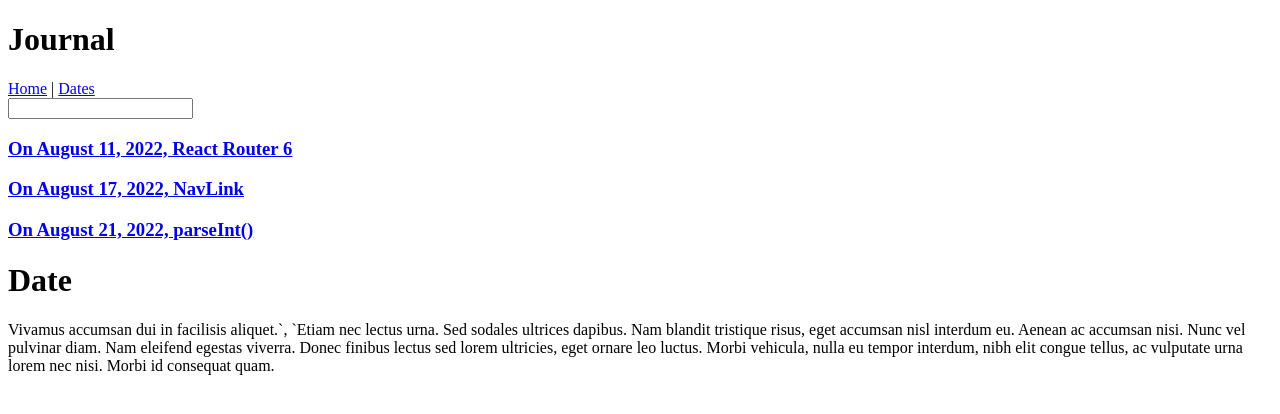
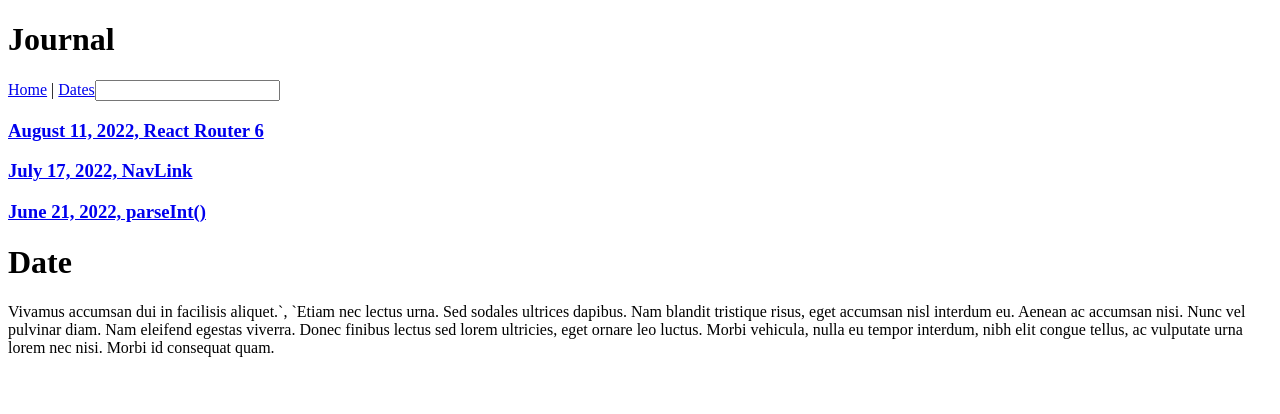
Before and after one commit to ivicakartelo/router6, a JavaScript app: page /dates in a window 1280 px wide. Shown: the top 414 px of the page. Built offline with nearby package versions, Linux system fonts and the light colour scheme.

Commit message:
Search params desapair after click on link

```diff
--- a/src/components/dates.js
+++ b/src/components/dates.js
@@ -6,7 +6,6 @@ export default function Dates() {
   const [searchParams, setSearchParams] = useSearchParams();
   return (
     <>
-      <div>
       <input
           value={searchParams.get("filter") || ""}
           onChange={(event) => {
@@ -18,7 +17,16 @@ export default function Dates() {
             }
           }}
         />
-        {dates.map((date) => (
+
+{dates
+          .filter((date) => {
+            const filter = searchParams.get("filter");
+            if (!filter) return true;
+            const title = date.title.toLowerCase();
+            return title.startsWith(filter.toLowerCase());
+          })
+
+        .map((date) => (
           <NavLink
           style={({ isActive }) => {
             return {
@@ -34,11 +42,7 @@ export default function Dates() {
             <h3>{date.title}</h3>
           </NavLink>
         ))}
-      </div>
-
         <Outlet />
-
-
       </>
   );
 }
--- a/src/database.js
+++ b/src/database.js
@@ -1,7 +1,7 @@
 const dates = [
     {
       id: 1,
-      title: 'On August 11, 2022, React Router 6',
+      title: 'August 11, 2022, React Router 6',
       text: [
         `Vel eleifend ex egestas. Sed in turpis leo. Aliquam malesuada in massa tincidunt egestas. Nam consectetur varius turpis,
         non porta arcu porttitor non. In tincidunt vulputate nulla quis egestas. Ut
@@ -23,7 +23,7 @@ const dates = [
     },
     {
         id: 2,
-        title: 'On August 17, 2022, NavLink',
+        title: 'July 17, 2022, NavLink',
         text: [
             `Turpis leo. Aliquam malesuada in massa tincidunt egestas. Nam consectetur varius turpis,
             non porta arcu porttitor non. In tincidunt vulputate nulla quis egestas. Ut
@@ -45,7 +45,7 @@ const dates = [
     },
     {
         id: 3,
-        title: 'On August 21, 2022, parseInt()',
+        title: 'June 21, 2022, parseInt()',
         text: [
             `In tincidunt vulputate nulla quis egestas. Ut
             eleifend ut ipsum non fringilla. Praesent imperdiet nulla nec est luctus, at
```
